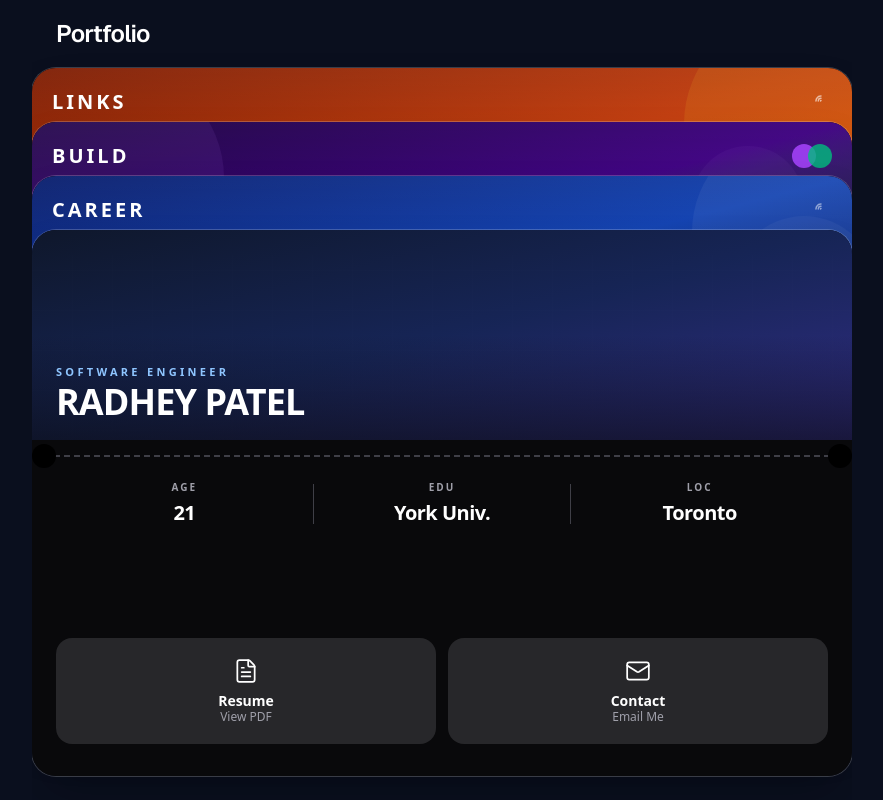
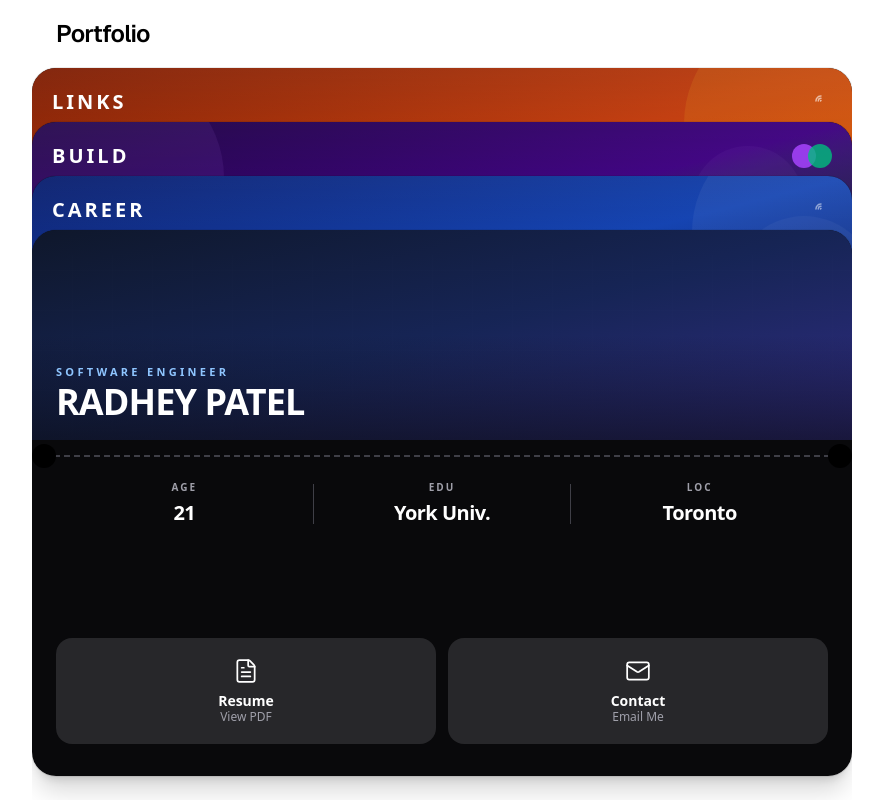
Before and after one commit to Yehdar/portfolio, a Next.js app: page / in a window 1280 px wide. Shown: the whole page, without its empty margins (198-1081 px from the left). Built offline with nearby package versions, Linux system fonts and the light colour scheme.

Commit message:
style: switch global background to white and update card contrast for Apple Wallet look

```diff
--- a/app/globals.css
+++ b/app/globals.css
@@ -1,8 +1,8 @@
 @import "tailwindcss";
 
 :root {
-  --background: #0a0f1e;
-  --foreground: #ffffff;
+  --background: #ffffff;
+  --foreground: #000000;
 }
 
 body {
--- a/app/layout.tsx
+++ b/app/layout.tsx
@@ -19,7 +19,7 @@ export default function RootLayout({
 }>) {
   return (
     <html lang="en" className={`${geist.variable} h-dvh overflow-hidden antialiased`}>
-      <body className="h-dvh overflow-hidden bg-[#0a0f1e]" suppressHydrationWarning>
+      <body className="h-dvh overflow-hidden bg-white" suppressHydrationWarning>
         {children}
       </body>
     </html>
--- a/app/page.tsx
+++ b/app/page.tsx
@@ -2,7 +2,7 @@ import WalletStack from "@/components/WalletStack";
 
 export default function Home() {
   return (
-    <main className="h-dvh w-full bg-[#0a0f1e] flex items-center justify-center">
+    <main className="h-dvh w-full bg-white flex items-center justify-center">
       {/* Mobile: full width. md: wider card. lg: dashboard width. */}
       <div className="relative w-full max-w-[430px] md:max-w-[680px] lg:max-w-[820px] h-dvh">
         <WalletStack />
--- a/components/WalletCard.tsx
+++ b/components/WalletCard.tsx
@@ -58,7 +58,7 @@ export default function WalletCard({
   return (
     <motion.div
       // No `top-*` Tailwind class here — framer-motion owns `top` via animate
-      className="absolute left-0 right-0 rounded-3xl overflow-hidden shadow-2xl ring-1 ring-white/20"
+      className="absolute left-0 right-0 rounded-3xl overflow-hidden shadow-xl shadow-black/15 ring-1 ring-black/8"
       style={{
         zIndex: isExpanded ? 50 : zIndex,
         cursor: isExpanded ? "default" : "pointer",
--- a/components/WalletStack.tsx
+++ b/components/WalletStack.tsx
@@ -54,10 +54,10 @@ export default function WalletStack() {
   );
 
   return (
-    <div ref={containerRef} className="relative w-full h-full overflow-hidden bg-[#0a0f1e]">
+    <div ref={containerRef} className="relative w-full h-full overflow-hidden bg-white">
       {/* ── Header ─────────────────────────────────────────────────── */}
       <div className="absolute top-0 left-0 right-0 h-[68px] flex items-center px-6 z-10 pointer-events-none">
-        <span className="text-white text-2xl font-semibold tracking-tight"
+        <span className="text-black text-2xl font-semibold tracking-tight"
           style={{ fontFamily: "var(--font-geist-sans)" }}>
           Portfolio
         </span>
```
